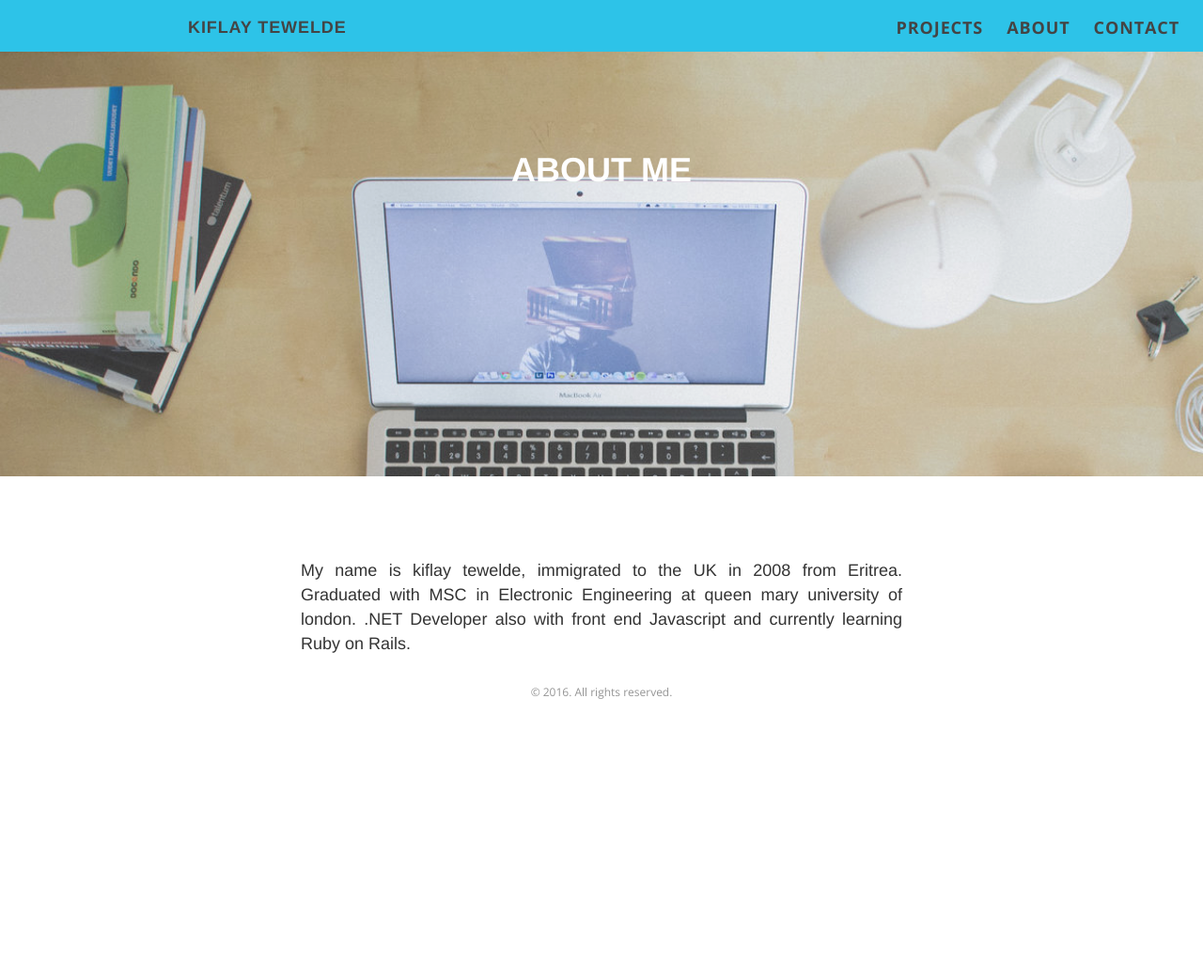
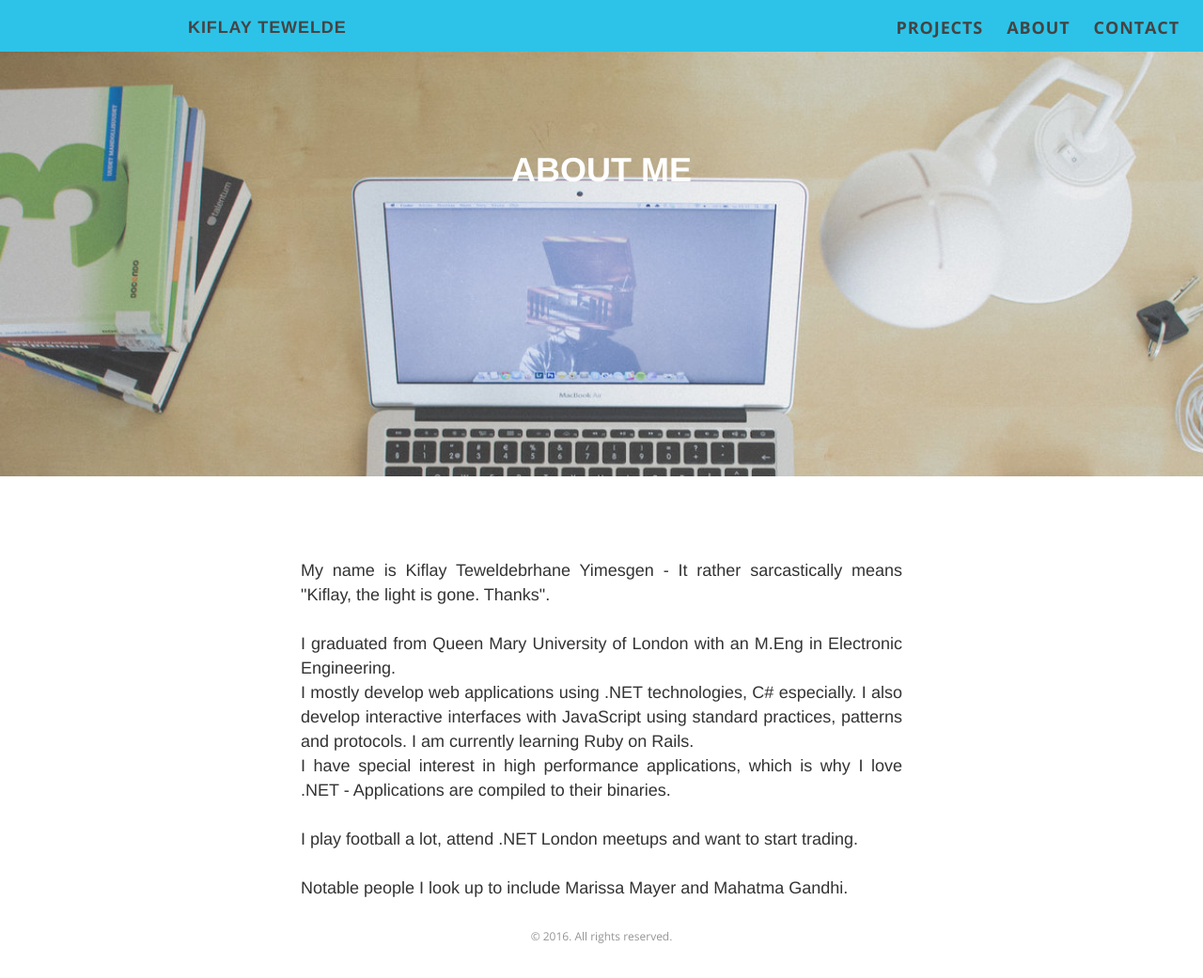
Before and after one commit to kiflay/kiflay.github.io, a Jekyll site: the page built from about.md, in a window 1280 px wide. Shown: the whole page at 94% size. Built offline with Jekyll 4.4.1, drawn with Linux system fonts in a browser that asks for light colours; nearby versions of some CDN libraries; Markdown is read by kramdown in place of the engine named in the settings; before the commit the page ends 900 px from its top, so only the background shows below that.

Commit message:
Update about section

```diff
--- a/about.md
+++ b/about.md
@@ -7,9 +7,21 @@ permalink: /about/
 	<div class="section-content">
 		<div class="large-10 large-centered">
 
-			My name is kiflay tewelde, immigrated to the UK in 2008 from Eritrea. Graduated with MSC in Electronic Engineering at queen mary university of london. .NET Developer also with front end Javascript and currently learning Ruby on Rails.
-
-
+			My name is Kiflay Teweldebrhane Yimesgen - It rather sarcastically means "Kiflay, the light is gone. Thanks".
+			<br/>
+			<br/>
+			I graduated from Queen Mary University of London with an M.Eng in Electronic Engineering.
+			<br/>
+			I mostly develop web applications using .NET technologies, C# especially. I also develop
+			interactive interfaces with JavaScript using standard practices, patterns and protocols. I am currently learning Ruby on Rails.
+			<br/>
+			I have special interest in high performance applications, which is why I love .NET - Applications are compiled to their binaries.
+			<br/>
+			<br/>
+			I play football a lot, attend .NET London meetups and want to start trading.
+			<br/>
+			<br/>
+			Notable people I look up to include Marissa Mayer and Mahatma Gandhi.
 		</div>
 	</div>
 
```
